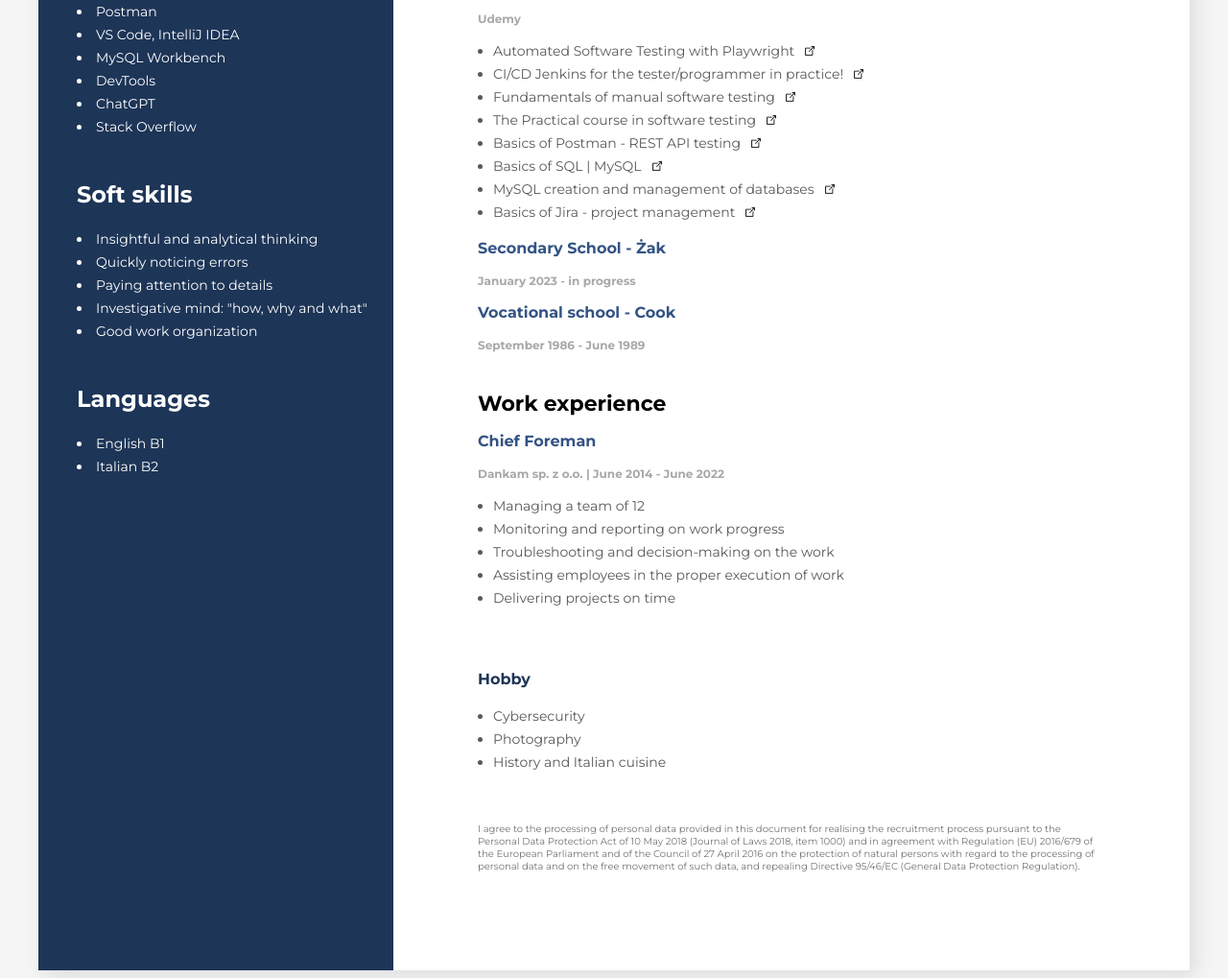
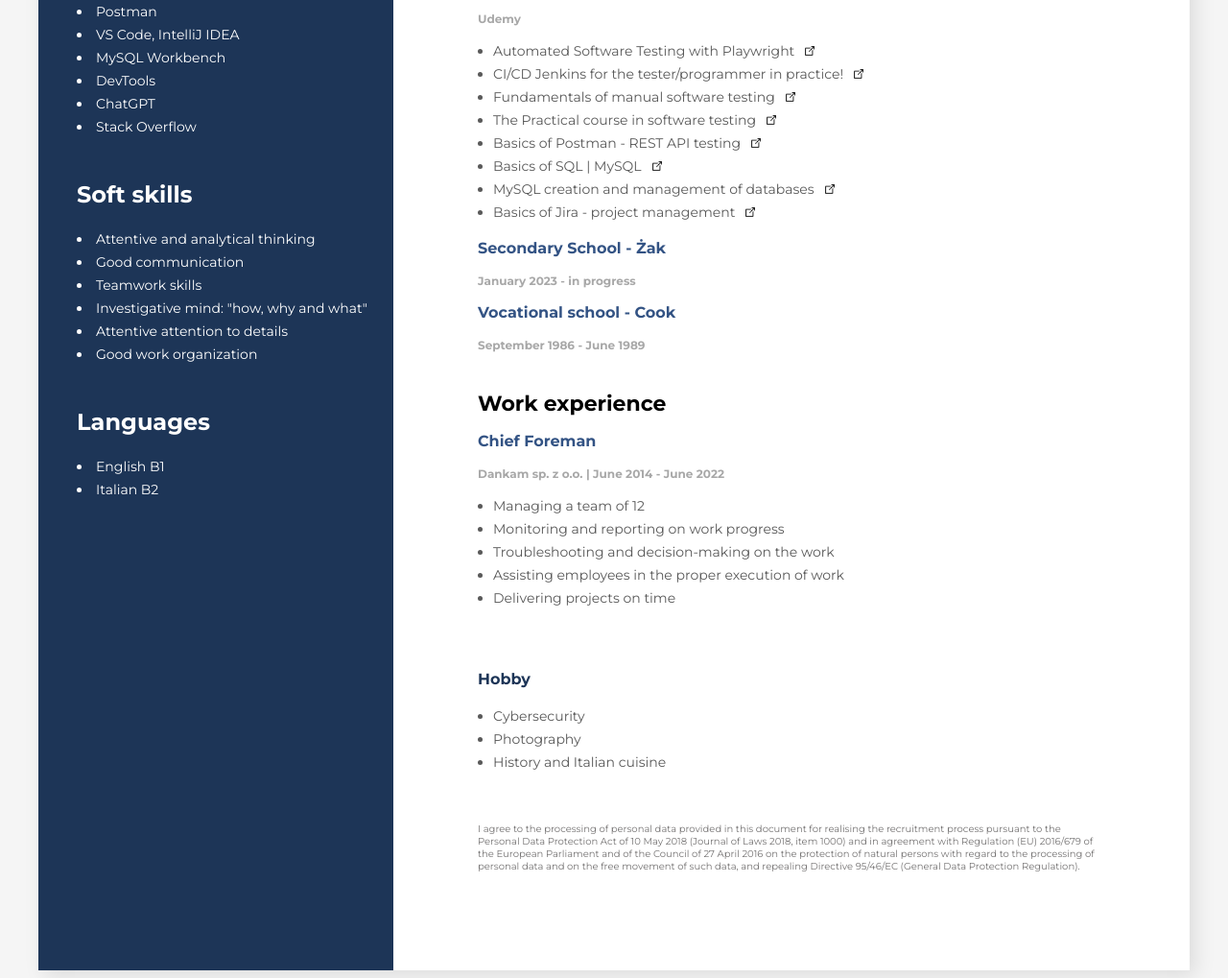
Before and after one commit to adamcegielka/cv_adam_cegielka, a website: page index.html in a window 1280 px wide. Shown: the part 1011-2030 px from the top of the page at 96% size. Drawn offline with Linux system fonts and the light colour scheme.

Commit message:
chore: `Soft skills` update

```diff
--- a/index.html
+++ b/index.html
@@ -276,16 +276,19 @@
         <h2 class="header-secondary">Soft skills</h2>
         <ul class="list-secondary">
           <li>
-            <span class="list-secondary-item">Insightful and analytical thinking</span>
+            <span class="list-secondary-item">Attentive and analytical thinking</span>
           </li>
           <li>
-            <span class="list-secondary-item">Quickly noticing errors</span>
+            <span class="list-secondary-item">Good communication</span>
           </li>
           <li>
-            <span class="list-secondary-item">Paying attention to details</span>
+            <span class="list-secondary-item">Teamwork skills</span>
           </li>
           <li>
             <span class="list-secondary-item">Investigative mind: "how, why and what"</span>
+          </li>
+          <li>
+            <span class="list-secondary-item">Attentive attention to details</span>
           </li>
           <li>
             <span class="list-secondary-item">Good work organization</span>
```
Also changed, not shown: index_pl.html (+5 -2 lines).
